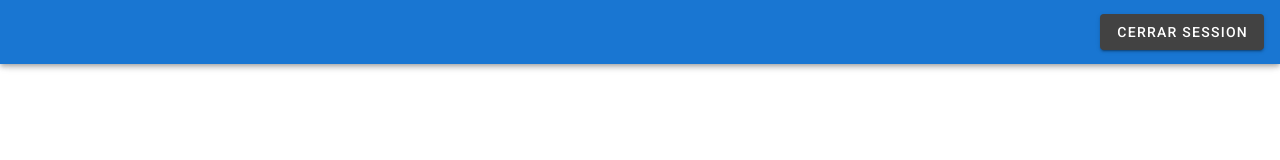
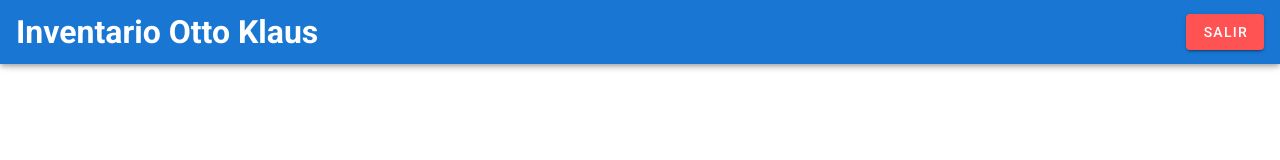
Before and after one commit to AdrianFigueroaA/prueba_otto_klaus_crud_firebase, a Vue app: page /home in a window 1280 px wide. Shown: the top 160 px of the page. Built offline with nearby package versions, Linux system fonts and the light colour scheme; no server answers; the database is empty; sample sign-in values are in the browser's storage.

Commit message:
algo de csst

```diff
--- a/src/views/Home.vue
+++ b/src/views/Home.vue
@@ -2,10 +2,11 @@
   <div class="home">
     <v-container>
       <v-app-bar app color="primary" dark>
+        <h1>Inventario Otto Klaus</h1>
         <v-spacer></v-spacer>
 
-        <v-btn class="align-content-end" color="secondary" @click="logout">
-          Cerrar Session
+        <v-btn class="align-content-end" color="error" @click="logout">
+          Salir
         </v-btn>
       </v-app-bar>
 
--- a/src/views/Login.vue
+++ b/src/views/Login.vue
@@ -54,4 +54,14 @@ export default {
   flex-direction: column;
   padding: 5px;
 }
+
+.login{
+
+  background: orange;
+}
+
+#app{
+
+   background: orange;
+}
 </style>
```
